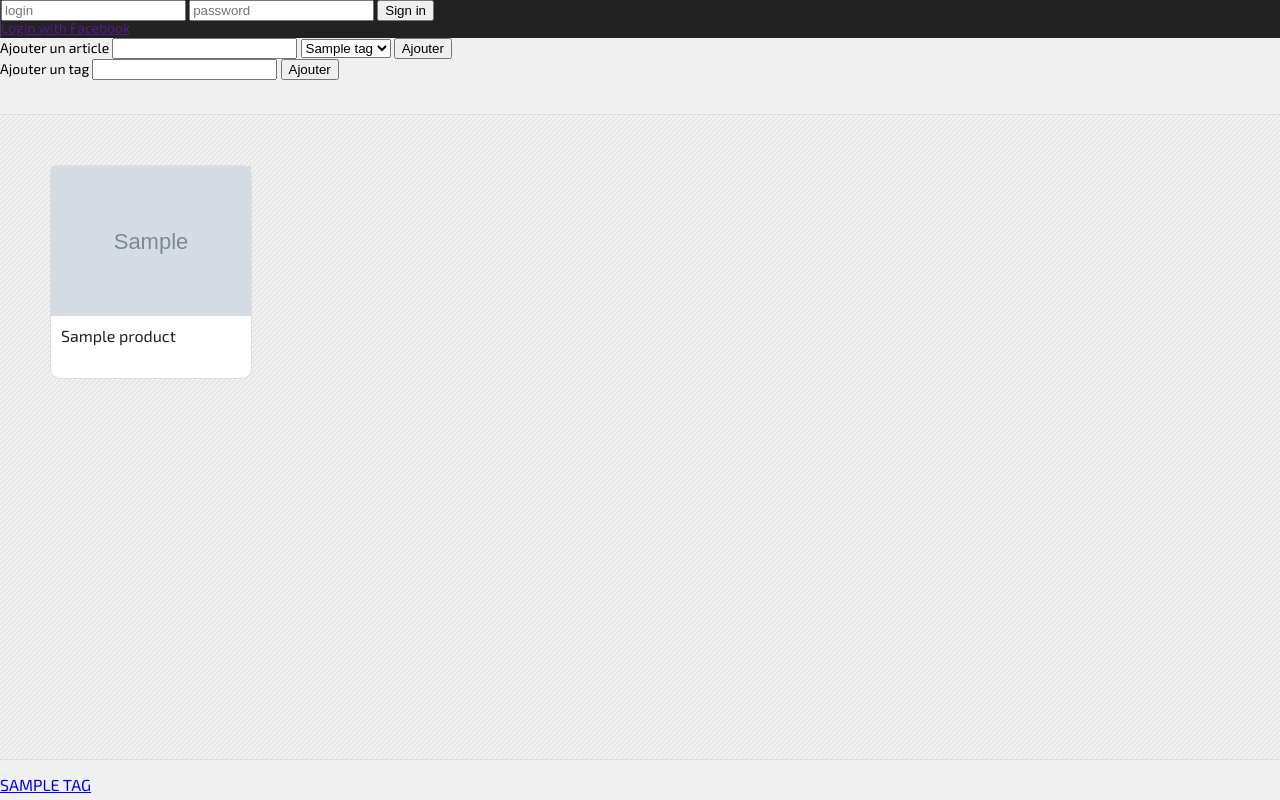
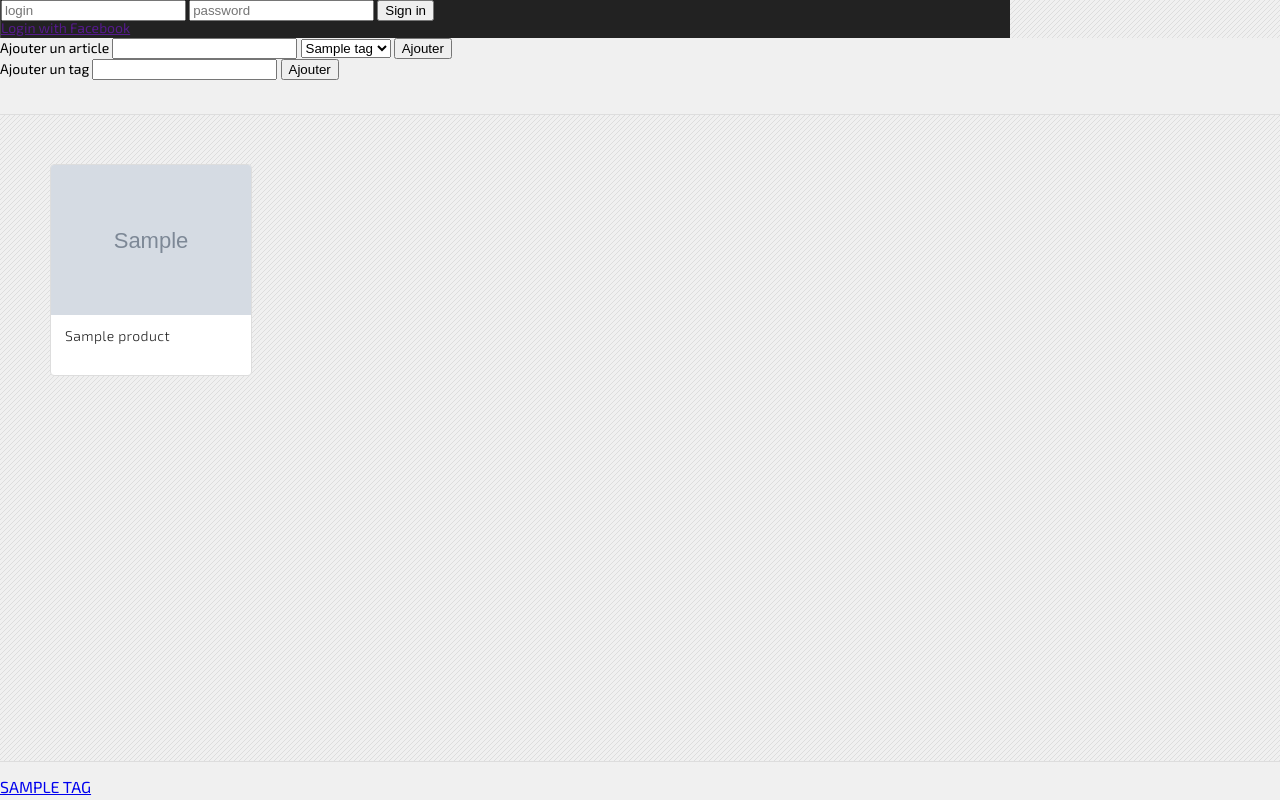
Before and after one commit to Baltha/E09-PHP, a PHP site: template app/Views/wishlist.html in a window 1280 px wide. Run offline with PHP 8.4, Linux system fonts and the light colour scheme; the template is opened without the code that fills it: most values are stand-ins (such as "Sample title", 1, 10 or a date in 2020); grey boxes marked "Sample" are stand-in pictures; data that the repository does not hold is empty; some libraries are stand-ins or nearby versions.

Commit message:
CSS wishlist pour pull
Delete ing has also been changed

```diff
--- a/public/stylesheet/style.css
+++ b/public/stylesheet/style.css
@@ -96,8 +96,10 @@ header{
 	background: #222222;
 	border-left: 1px solid #434343;
 	display: table;
-	width: 100%;
-	 -moz-box-sizing: border-box; -webkit-box-sizing: border-box; box-sizing: border-box;
+	width: calc(100% - 270px);
+	-moz-box-sizing: border-box; -webkit-box-sizing: border-box; box-sizing: border-box;
+	z-index: 10;
+	position: fixed;
 }
 
 .messageBonjour{
@@ -117,7 +119,7 @@ header{
 	text-align: center;
 	color:#f0f0f0;
 	font-size: 1.6rem;
-	font-weight: 200;
+	font-weight: 100;
 	font-style: italic;
 	text-decoration: none;
 	vertical-align: middle;
@@ -125,7 +127,7 @@ header{
 
 }
 .logo span{
-	font-weight: 400;
+	font-weight: 300;
 	font-style: italic;
 }
 #logout{
@@ -224,6 +226,9 @@ header{
 	  	width: 100%;
 	  	background: #f0f0f0;
 	  	border-bottom: 1px solid #dddddd;
+	  	position: fixed;
+	  	top: 38px;
+	  	z-index: 10;
 	  }
 
 	  #content{
@@ -254,6 +259,7 @@ header{
 
 	  #wishlist{
 	  	margin: 0 auto;
+	  	padding-top: 114px;
 	  }
 
 	  .wish{
@@ -262,55 +268,74 @@ header{
 	  	margin-bottom: 20px;
 	  	margin-right: 20px;
 	  	border: 1px solid #dddddd;
-	  	border-radius: 10px;
+	  	border-radius: 4px;
 	  	background: #fff;
+	  	/*box-shadow: 0px 1px 2px rgba( 0, 0, 0, 0.1 );*/
+	  	overflow: hidden;
 	  }
 
 	  .wish img{
 	  	width: 100%;
 	  	height: auto;
-	  	overflow: hidden;
 	  	position: relative;
 	  }
 
 	  .wish .wish_name{
-	  	height: 40px;
+	  	height: 38px;
 	  	padding: 10px;
+	  	padding-left: 14px;
+	  	padding-right: 14px;
+	  	overflow: hidden;
 	  }
 	  .wish .wish_name a{
 	  	font-family: "Exo 2", "verdana", "sans-serif";
-	  	font-size: 1.6rem;
+	  	font-size: 1.4rem;
 	  	color: #222;
 	  	text-decoration: none;
+	  	letter-spacing: 0.3pt;
+	  	font-weight: 300;
+	  	line-height: 14pt;
+	  	transition: all 0.3s ease;
+	  }
+
+	  .wish .wish_name a:hover{
+	  	color: #288DFF;
+	  	transition: all 0.3s ease;
 	  }
 
 	  .wish .delete{
-	  	width: 30px;
-	  	height: 29px;
+	  	width: 25px;
+	  	height: 25px;
 	  	display: none;
 	  	background: url("../images/delete.png");
+	  	background-size: contain;
 	  	position: absolute;
-	  	top: 15px;
-	  	right: 15px;
+	  	top: 10px;
+	  	right: 10px;
 	  	z-index: 10;
 	  	text-indent: -9000px;
+	  	opacity: 0.9;
 	  }
 
 	  .wish .wish_prix{
 	  	font-family: "Open Sans", "verdana", "sans-serif";
-	  	font-size: 1.6rem;
-	  	font-weight: 700;
-	  	width: 70px;
-	  	height: 23px;
+	  	font-size: 1.2rem;
+	  	font-weight: bolder;
+	  	width: auto;
+	  	padding-left: 6px;
+	  	padding-right: 6px;
+	  	min-width: 50px;
+	  	height: 18px;
 	  	display: none;
-	  	background: #fff;
+	  	background: rgba(255,255,255,0.9);
 	  	position: absolute;
-	  	top: 15px;
-	  	left: 15px;
+	  	top: 10px;
+	  	left: 10px;
 	  	z-index: 10;
 	  	text-align: center;
 	  	padding-top: 7px;
-	  	border-radius: 10px;
+	  	border-radius: 4px;
+	  	transition: all 0.3s ease;
 	  }
 
 	  .wish .active{
@@ -323,7 +348,7 @@ header{
 		z-index: 10;
 		background: #f0f0f0;
 		width: 100%;
-		height: 40px;
+		height: 38px;
 		border-top: 1px solid #dddddd;
 	  }
 
```
Also changed, not shown: public/images/delete.png.
